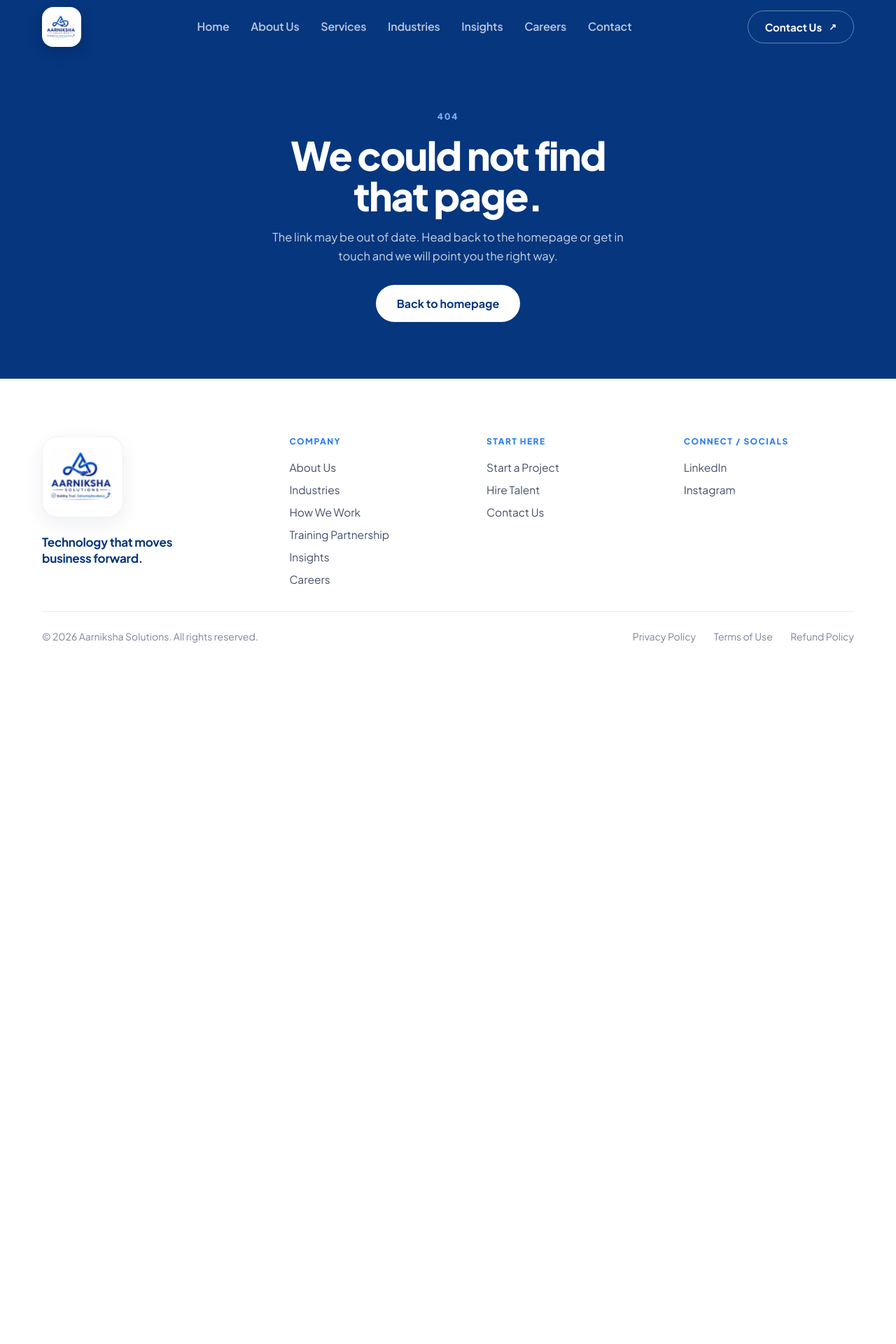
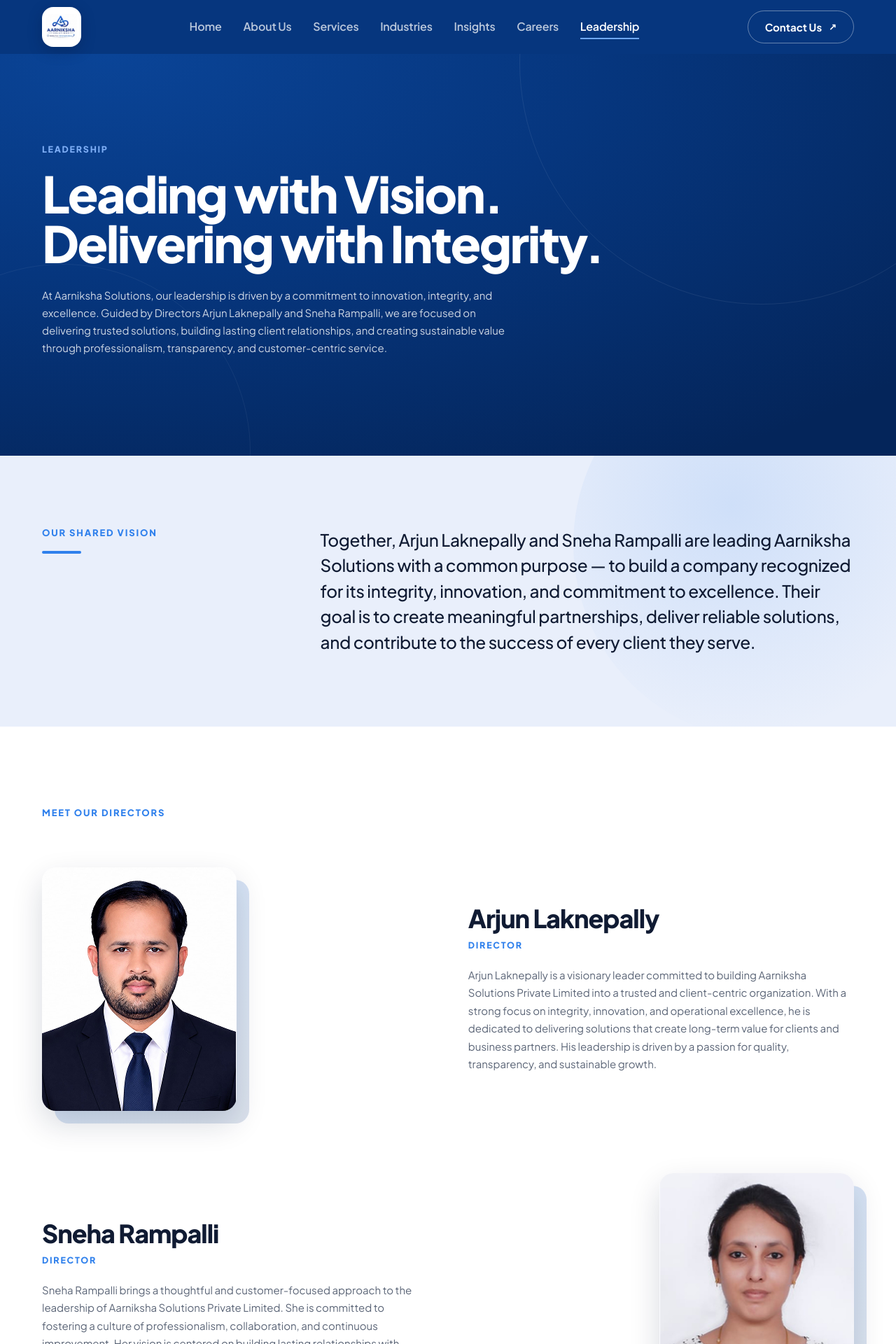
Before and after one commit to kumarrajaux-King/aarniksha-website, a Next.js app: page /leadership in a window 1280 px wide. Before the commit this address had no page. Shown: the top 1920 px of the page at 70% size. Before the commit the page ends 952 px from the top, so only its background shows below. Built offline with nearby package versions, Linux system fonts and the light colour scheme.

Commit message:
add Leadership page and point nav at it

```diff
--- /dev/null
+++ b/app/leadership/page.jsx
@@ -0,0 +1,67 @@
+import CtaBandLight from '../../components/CtaBandLight';
+
+export const metadata = {
+  title: "Leadership | Aarniksha Solutions",
+  description: "Meet the directors of Aarniksha Solutions — Arjun Laknepally and Sneha Rampalli — and the vision guiding the company."
+};
+
+export default function LeadershipPage() {
+  return (
+    <>
+  <section style={{ position: "relative", background: "radial-gradient(120% 120% at 12% 0%, #0A4497 0%, #06367E 46%, #04255A 100%)", overflow: "hidden" }}>
+    <div aria-hidden="true" style={{ position: "absolute", top: "-58%", right: "-12%", width: "54vw", height: "54vw", borderRadius: "50%", border: "1px solid rgba(255,255,255,.08)", pointerEvents: "none" }}></div>
+    <div aria-hidden="true" style={{ position: "absolute", bottom: "-46%", left: "-14%", width: "42vw", height: "42vw", borderRadius: "50%", border: "1px solid rgba(255,255,255,.06)", pointerEvents: "none" }}></div>
+    <div style={{ position: "relative", maxWidth: "1240px", margin: "0 auto", padding: "clamp(84px, 10vw, 152px) clamp(20px, 4vw, 40px) clamp(88px, 11vw, 164px)" }}>
+      <p data-reveal style={{ margin: "0 0 20px", fontSize: "12.5px", fontWeight: "800", letterSpacing: ".14em", textTransform: "uppercase", color: "#7EAEF6" }}>Leadership</p>
+      <h1 data-reveal style={{ margin: "0 0 26px", maxWidth: "18ch", fontSize: "clamp(38px, 5.6vw, 78px)", lineHeight: "1", letterSpacing: "-.035em", fontWeight: "800", color: "#fff" }}>Leading with Vision. Delivering with Integrity.</h1>
+      <p data-reveal style={{ margin: "0", maxWidth: "62ch", fontSize: "clamp(15px, 1.05vw, 18.5px)", lineHeight: "1.66", color: "rgba(255,255,255,.8)", textWrap: "pretty" }}>At Aarniksha Solutions, our leadership is driven by a commitment to innovation, integrity, and excellence. Guided by Directors Arjun Laknepally and Sneha Rampalli, we are focused on delivering trusted solutions, building lasting client relationships, and creating sustainable value through professionalism, transparency, and customer-centric service.</p>
+    </div>
+  </section>
+
+  <section style={{ position: "relative", background: "#E9EFFB", overflow: "hidden" }}>
+    <div aria-hidden="true" style={{ position: "absolute", top: "-40%", right: "-8%", width: "44vw", height: "44vw", borderRadius: "50%", background: "radial-gradient(circle at 40% 40%, rgba(47,128,236,.14), rgba(47,128,236,0) 70%)", pointerEvents: "none" }}></div>
+    <div style={{ position: "relative", maxWidth: "1240px", margin: "0 auto", padding: "clamp(64px, 8vw, 108px) clamp(20px, 4vw, 40px)", display: "flex", flexWrap: "wrap", gap: "clamp(28px, 4.5vw, 72px)", alignItems: "flex-start" }}>
+      <div style={{ flex: "0 1 340px", minWidth: "0" }}>
+        <p data-reveal style={{ margin: "0 0 18px", fontSize: "13px", fontWeight: "800", letterSpacing: ".14em", textTransform: "uppercase", color: "#2F80EC" }}>Our Shared Vision</p>
+        <div data-reveal style={{ width: "56px", height: "4px", borderRadius: "2px", background: "#2F80EC" }}></div>
+      </div>
+      <p data-reveal style={{ flex: "1 1 460px", minWidth: "0", margin: "0", fontSize: "clamp(19px, 1.9vw, 28px)", lineHeight: "1.5", letterSpacing: "-.015em", fontWeight: "500", color: "#101B33", textWrap: "pretty" }}>Together, Arjun Laknepally and Sneha Rampalli are leading Aarniksha Solutions with a common purpose &#8212; to build a company recognized for its integrity, innovation, and commitment to excellence. Their goal is to create meaningful partnerships, deliver reliable solutions, and contribute to the success of every client they serve.</p>
+    </div>
+  </section>
+
+  <section style={{ background: "#fff" }}>
+    <div style={{ maxWidth: "1240px", margin: "0 auto", padding: "clamp(72px, 9vw, 126px) clamp(20px, 4vw, 40px)" }}>
+      <p data-reveal style={{ margin: "0 0 clamp(44px, 5.5vw, 78px)", fontSize: "13px", fontWeight: "800", letterSpacing: ".14em", textTransform: "uppercase", color: "#2F80EC" }}>Meet Our Directors</p>
+      <div style={{ display: "grid", gap: "clamp(56px, 7vw, 104px)" }}>
+
+      <article data-reveal style={{ display: "grid", gridTemplateColumns: "repeat(auto-fit, minmax(280px, 1fr))", gap: "clamp(28px, 4.5vw, 76px)", alignItems: "center" }}>
+        <div style={{ position: "relative", maxWidth: "278px", width: "100%" }}>
+          <div aria-hidden="true" style={{ position: "absolute", inset: "18px -18px -18px 18px", borderRadius: "20px", background: "linear-gradient(135deg, rgba(47,128,236,.22), rgba(6,54,126,.14))", pointerEvents: "none" }}></div>
+          <img src="/assets/leader-arjun.png" alt="Arjun Laknepally, Director at Aarniksha Solutions" loading="lazy" style={{ position: "relative", display: "block", width: "100%", aspectRatio: "4 / 5", objectFit: "cover", objectPosition: "50% 22%", borderRadius: "20px", boxShadow: "0 18px 44px rgba(2,22,56,.16)" }} />
+        </div>
+        <div style={{ minWidth: "0" }}>
+          <h3 style={{ margin: "0 0 10px", fontSize: "clamp(26px, 2.8vw, 38px)", lineHeight: "1.08", letterSpacing: "-.028em", fontWeight: "800", color: "#101B33" }}>Arjun Laknepally</h3>
+          <p style={{ margin: "0 0 22px", fontSize: "12.5px", fontWeight: "800", letterSpacing: ".14em", textTransform: "uppercase", color: "#2F80EC" }}>Director</p>
+          <p style={{ margin: "0", maxWidth: "52ch", fontSize: "clamp(15px, 1.02vw, 17.5px)", lineHeight: "1.7", color: "#5B6577", textWrap: "pretty" }}>Arjun Laknepally is a visionary leader committed to building Aarniksha Solutions Private Limited into a trusted and client-centric organization. With a strong focus on integrity, innovation, and operational excellence, he is dedicated to delivering solutions that create long-term value for clients and business partners. His leadership is driven by a passion for quality, transparency, and sustainable growth.</p>
+        </div>
+      </article>
+
+      <article data-reveal style={{ display: "grid", gridTemplateColumns: "repeat(auto-fit, minmax(280px, 1fr))", gap: "clamp(28px, 4.5vw, 76px)", alignItems: "center" }}>
+        <div style={{ position: "relative", maxWidth: "278px", width: "100%", order: "2", justifySelf: "end" }}>
+          <div aria-hidden="true" style={{ position: "absolute", inset: "18px -18px -18px 18px", borderRadius: "20px", background: "linear-gradient(135deg, rgba(47,128,236,.22), rgba(6,54,126,.14))", pointerEvents: "none" }}></div>
+          <img src="/assets/leader-sneha.png" alt="Sneha Rampalli, Director at Aarniksha Solutions" loading="lazy" style={{ position: "relative", display: "block", width: "100%", aspectRatio: "4 / 5", objectFit: "cover", objectPosition: "50% 22%", borderRadius: "20px", boxShadow: "0 18px 44px rgba(2,22,56,.16)" }} />
+        </div>
+        <div style={{ order: "1", minWidth: "0" }}>
+          <h3 style={{ margin: "0 0 10px", fontSize: "clamp(26px, 2.8vw, 38px)", lineHeight: "1.08", letterSpacing: "-.028em", fontWeight: "800", color: "#101B33" }}>Sneha Rampalli</h3>
+          <p style={{ margin: "0 0 22px", fontSize: "12.5px", fontWeight: "800", letterSpacing: ".14em", textTransform: "uppercase", color: "#2F80EC" }}>Director</p>
+          <p style={{ margin: "0", maxWidth: "52ch", fontSize: "clamp(15px, 1.02vw, 17.5px)", lineHeight: "1.7", color: "#5B6577", textWrap: "pretty" }}>Sneha Rampalli brings a thoughtful and customer-focused approach to the leadership of Aarniksha Solutions Private Limited. She is committed to fostering a culture of professionalism, collaboration, and continuous improvement. Her vision is centered on building lasting relationships with clients through trust, reliability, and exceptional service.</p>
+        </div>
+      </article>
+      </div>
+    </div>
+  </section>
+
+      <CtaBandLight />
+    </>
+  );
+}
--- a/app/sitemap.js
+++ b/app/sitemap.js
@@ -1,6 +1,6 @@
 import { SITE_URL } from '../lib/config';
 
-const routes = ['', '/about', '/services', '/industries', '/insights', '/careers', '/contact', '/legal'];
+const routes = ['', '/about', '/services', '/industries', '/insights', '/careers', '/leadership', '/contact', '/legal'];
 
 export default function sitemap() {
   return routes.map((r) => ({ url: SITE_URL + r, lastModified: new Date(), changeFrequency: 'monthly', priority: r === '' ? 1 : 0.7 }));
--- a/components/Header.jsx
+++ b/components/Header.jsx
@@ -32,7 +32,7 @@
         <a className="x4" href="/industries" style={{ color: "#fff", fontSize: "16px", fontWeight: "600", letterSpacing: "-.01em", padding: "6px 0", borderBottom: "2px solid transparent", opacity: on("/industries") ? "1" : ".72", borderBottomColor: on("/industries") ? "#6FA8F5" : "transparent" }}>Industries</a>
         <a className="x5" href="/insights" style={{ color: "#fff", fontSize: "16px", fontWeight: "600", letterSpacing: "-.01em", padding: "6px 0", borderBottom: "2px solid transparent", opacity: on("/insights") ? "1" : ".72", borderBottomColor: on("/insights") ? "#6FA8F5" : "transparent" }}>Insights</a>
         <a className="x6" href="/careers" style={{ color: "#fff", fontSize: "16px", fontWeight: "600", letterSpacing: "-.01em", padding: "6px 0", borderBottom: "2px solid transparent", opacity: on("/careers") ? "1" : ".72", borderBottomColor: on("/careers") ? "#6FA8F5" : "transparent" }}>Careers</a>
-        <a className="x7" href="/contact" style={{ color: "#fff", fontSize: "16px", fontWeight: "600", letterSpacing: "-.01em", padding: "6px 0", borderBottom: "2px solid transparent", opacity: on("/contact") ? "1" : ".72", borderBottomColor: on("/contact") ? "#6FA8F5" : "transparent" }}>Contact</a>
+        <a className="x7" href="/leadership" style={{ color: "#fff", fontSize: "16px", fontWeight: "600", letterSpacing: "-.01em", padding: "6px 0", borderBottom: "2px solid transparent", opacity: on("/leadership") ? "1" : ".72", borderBottomColor: on("/leadership") ? "#6FA8F5" : "transparent" }}>Leadership</a>
       </nav>
 
       <div style={{ display: "flex", alignItems: "center", gap: "12px", flex: "0 0 auto" }}>
@@ -49,7 +49,7 @@
       <a href="/industries" onClick={closeMenu} style={{ display: "block", color: "#fff", fontSize: "17px", fontWeight: "600", padding: "15px 0", borderBottom: "1px solid rgba(255,255,255,.1)" }}>Industries</a>
       <a href="/insights" onClick={closeMenu} style={{ display: "block", color: "#fff", fontSize: "17px", fontWeight: "600", padding: "15px 0", borderBottom: "1px solid rgba(255,255,255,.1)" }}>Insights</a>
       <a href="/careers" onClick={closeMenu} style={{ display: "block", color: "#fff", fontSize: "17px", fontWeight: "600", padding: "15px 0", borderBottom: "1px solid rgba(255,255,255,.1)" }}>Careers</a>
-      <a href="/contact" onClick={closeMenu} style={{ display: "block", color: "#fff", fontSize: "17px", fontWeight: "600", padding: "15px 0" }}>Contact</a>
+      <a href="/leadership" onClick={closeMenu} style={{ display: "block", color: "#fff", fontSize: "17px", fontWeight: "600", padding: "15px 0" }}>Leadership</a>
     </div>
   </header>
   );
```
Also changed, not shown: public/assets/leader-arjun.png (added), public/assets/leader-sneha.png (added).
